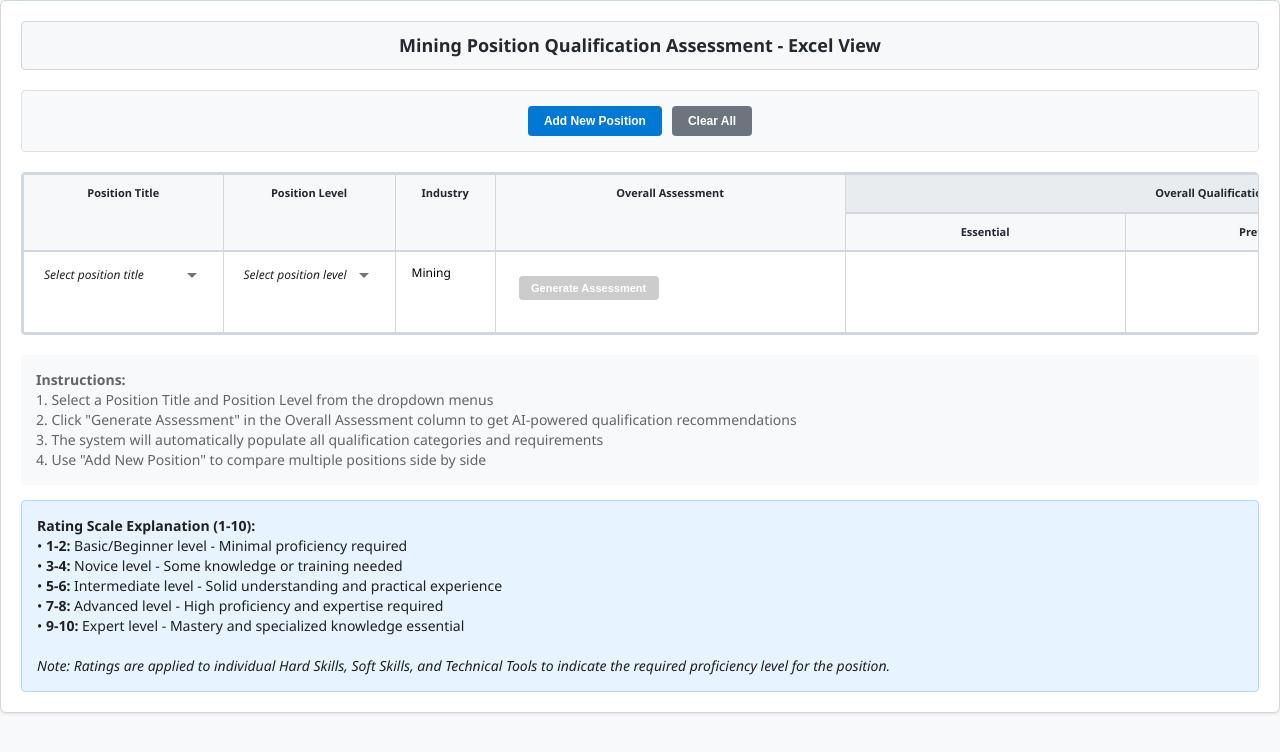
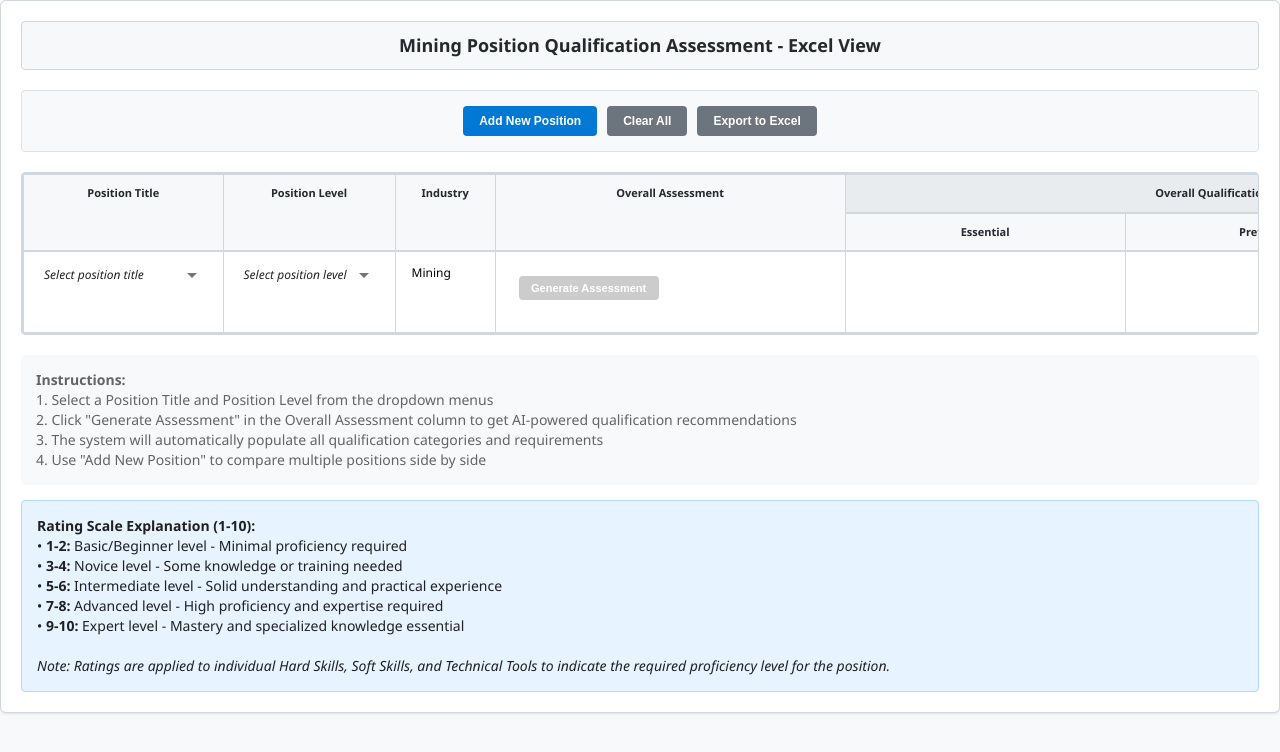
Before and after one commit to Gibral081202/Ai_Position_Skill, a React (Create React App) app: page / in a window 1280 px wide. Shown: the top 752 px of the page. Built offline with nearby package versions, Linux system fonts and the light colour scheme.

Commit message:
perubahan tambahan

```diff
--- a/package.json
+++ b/package.json
@@ -14,9 +14,11 @@
     "@emotion/styled": "^11.11.0",
     "@mui/icons-material": "^5.14.0",
     "@mui/material": "^5.14.0",
+    "file-saver": "^2.0.5",
     "react": "^18.2.0",
     "react-dom": "^18.2.0",
-    "react-scripts": "^5.0.1"
+    "react-scripts": "^5.0.1",
+    "xlsx": "^0.18.5"
   },
   "browserslist": {
     "production": [
--- a/src/components/ExcelLikeTable.js
+++ b/src/components/ExcelLikeTable.js
@@ -9,6 +9,7 @@ import {
   MenuItem,
   ListSubheader
 } from '@mui/material';
+import * as XLSX from 'xlsx';
 import { assessPositionQualifications } from '../services/geminiService';
 import '../excel-theme.css';
 
@@ -137,6 +138,149 @@ const ExcelLikeTable = () => {
     } finally {
       setLoading(prev => ({ ...prev, [rowId]: false }));
     }
+  };
+
+  // Check if table has meaningful data for export
+  const hasDataForExport = () => {
+    return rows.some(row =>
+      row.positionTitle ||
+      row.positionLevel ||
+      row.overallAssessment ||
+      row.qualifications.essential.length > 0 ||
+      row.qualifications.preferred.length > 0 ||
+      row.qualifications.niceToHave.length > 0 ||
+      row.assessments.education.justification ||
+      row.assessments.education.recommendation ||
+      row.assessments.experience.justification ||
+      row.assessments.experience.recommendation ||
+      row.assessments.skills.hardSkills.length > 0 ||
+      row.assessments.skills.softSkills.length > 0 ||
+      row.safetyTraining.length > 0 ||
+      row.technicalTools.length > 0
+    );
+  };
+
+  const exportToExcel = () => {
+    const timestamp = new Date().toISOString().split('T')[0];
+    const filename = `Mining_Position_Assessment_${timestamp}.xlsx`;
+
+    // Create workbook and worksheet
+    const workbook = XLSX.utils.book_new();
+
+    // Prepare data for Excel
+    const excelData = [];
+
+    // Headers
+    const headers = [
+      'Position Title',
+      'Position Level',
+      'Industry',
+      'Overall Assessment',
+      'Essential Qualifications',
+      'Preferred Qualifications',
+      'Nice to Have',
+      'Education Requirements',
+      'Education Recommendations',
+      'Experience Requirements',
+      'Experience Recommendations',
+      'Hard Skills',
+      'Hard Skills Ratings',
+      'Soft Skills',
+      'Soft Skills Ratings',
+      'Safety Training',
+      'Technical Tools',
+      'Technical Tools Ratings'
+    ];
+    excelData.push(headers);
+
+    // Data rows
+    rows.forEach(row => {
+      const hardSkillsWithRatings = row.assessments.skills.hardSkills.map(skill => {
+        const rating = row.assessments.skills.hardSkillsRatings?.[skill];
+        return rating ? `${skill} (${rating}/10)` : skill;
+      }).join('; ');
+
+      const softSkillsWithRatings = row.assessments.skills.softSkills.map(skill => {
+        const rating = row.assessments.skills.softSkillsRatings?.[skill];
+        return rating ? `${skill} (${rating}/10)` : skill;
+      }).join('; ');
+
+      const toolsWithRatings = row.technicalTools.map(tool => {
+        const rating = row.technicalToolsRatings?.[tool];
+        return rating ? `${tool} (${rating}/10)` : tool;
+      }).join('; ');
+
+      const rowData = [
+        row.positionTitle || '',
+        row.positionLevel || '',
+        row.industry || '',
+        row.overallAssessment || '',
+        row.qualifications.essential.join('; ') || '',
+        row.qualifications.preferred.join('; ') || '',
+        row.qualifications.niceToHave.join('; ') || '',
+        row.assessments.education.justification || '',
+        row.assessments.education.recommendation || '',
+        row.assessments.experience.justification || '',
+        row.assessments.experience.recommendation || '',
+        row.assessments.skills.hardSkills.join('; ') || '',
+        hardSkillsWithRatings,
+        row.assessments.skills.softSkills.join('; ') || '',
+        softSkillsWithRatings,
+        row.safetyTraining.join('; ') || '',
+        row.technicalTools.join('; ') || '',
+        toolsWithRatings
+      ];
+      excelData.push(rowData);
+    });
+
+    // Create worksheet from data
+    const worksheet = XLSX.utils.aoa_to_sheet(excelData);
+
+    // Set column widths for better readability
+    const columnWidths = [
+      { wch: 20 }, // Position Title
+      { wch: 15 }, // Position Level
+      { wch: 10 }, // Industry
+      { wch: 30 }, // Overall Assessment
+      { wch: 25 }, // Essential Qualifications
+      { wch: 25 }, // Preferred Qualifications
+      { wch: 25 }, // Nice to Have
+      { wch: 25 }, // Education Requirements
+      { wch: 25 }, // Education Recommendations
+      { wch: 25 }, // Experience Requirements
+      { wch: 25 }, // Experience Recommendations
+      { wch: 25 }, // Hard Skills
+      { wch: 30 }, // Hard Skills Ratings
+      { wch: 25 }, // Soft Skills
+      { wch: 30 }, // Soft Skills Ratings
+      { wch: 25 }, // Safety Training
+      { wch: 25 }, // Technical Tools
+      { wch: 30 }  // Technical Tools Ratings
+    ];
+    worksheet['!cols'] = columnWidths;
+
+    // Add worksheet to workbook
+    XLSX.utils.book_append_sheet(workbook, worksheet, 'Position Assessment');
+
+    // Add a second sheet with rating scale explanation
+    const ratingData = [
+      ['Rating Scale (1-10)'],
+      ['Rating', 'Description'],
+      ['1-2', 'Basic/Beginner level - Minimal proficiency required'],
+      ['3-4', 'Novice level - Some knowledge or training needed'],
+      ['5-6', 'Intermediate level - Solid understanding and practical experience'],
+      ['7-8', 'Advanced level - High proficiency and expertise required'],
+      ['9-10', 'Expert level - Mastery and specialized knowledge essential'],
+      [''],
+      ['Note: Ratings are applied to individual Hard Skills, Soft Skills, and Technical Tools']
+    ];
+
+    const ratingSheet = XLSX.utils.aoa_to_sheet(ratingData);
+    ratingSheet['!cols'] = [{ wch: 15 }, { wch: 60 }];
+    XLSX.utils.book_append_sheet(workbook, ratingSheet, 'Rating Scale');
+
+    // Write and download the file
+    XLSX.writeFile(workbook, filename);
   };
 
   const addNewRow = () => {
@@ -276,6 +420,17 @@ const ExcelLikeTable = () => {
           onClick={() => setRows([rows[0]])}
         >
           Clear All
+        </button>
+        <button
+          className="excel-button"
+          onClick={exportToExcel}
+          disabled={!hasDataForExport()}
+          style={{
+            backgroundColor: hasDataForExport() ? '#17a2b8' : '#6c757d',
+            cursor: hasDataForExport() ? 'pointer' : 'not-allowed'
+          }}
+        >
+          Export to Excel
         </button>
       </div>
 
```
Also changed, not shown: 1 other file (tests, documents, lock files or other folders).
